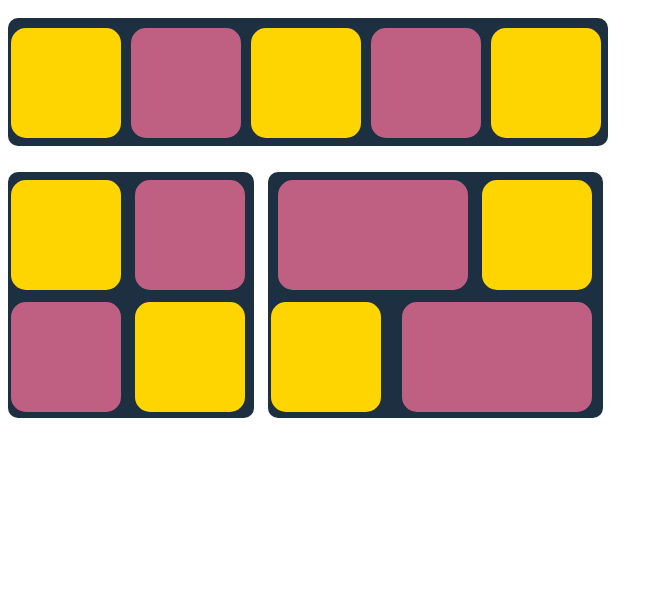
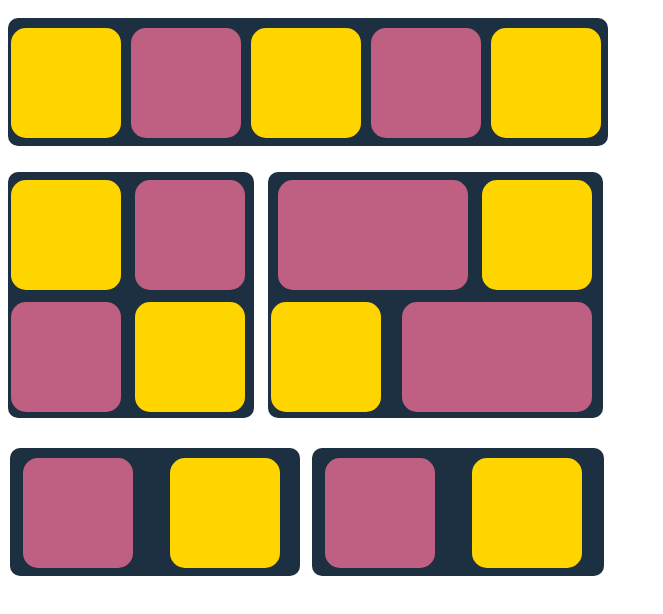
Before and after one commit to TASANMAN/Display, a plain HTML site: page index.html in a window 1280 px wide. Shown: the whole page, without its empty margins (0-663 px from the left). Drawn offline with Linux system fonts and the light colour scheme.

Commit message:
Cajas 3-4

```diff
--- a/index.html
+++ b/index.html
@@ -26,6 +26,14 @@
         <div class="pequeño" style="background-color: #ffd500"></div>
         <div class="grande" style="background-color: #bf6083"></div>
       </div>
+      <div class="duplo">
+        <div class="hermano" style="background-color: #bf6083"></div>
+        <div class="hermano" style="background-color: #ffd500"></div>
+      </div>
+    </div>
+    <div class="duplo2">
+      <div class="hermano2" style="background-color: #bf6083"></div>
+      <div class="hermano2" style="background-color: #ffd500"></div>
     </div>
   </body>
 </html>
--- a/style.css
+++ b/style.css
@@ -68,3 +68,44 @@
   margin-top: 8px;
   border-radius: 15px;
 }
+
+.duplo {
+  display: inline-block;
+  height: 128px;
+  width: 290px;
+  border-radius: 10px;
+  background-color: #1c3041;
+  margin-top: 10px;
+  margin-left: 2px;
+}
+
+.hermano {
+  display: inline-block;
+  width: 110px;
+  height: 110px;
+  margin-left: 13px;
+  margin-right: 20px;
+  margin-top: 10px;
+  border-radius: 15px;
+}
+
+.duplo2 {
+  display: inline-block;
+  height: 128px;
+  width: 292px;
+  border-radius: 10px;
+  background-color: #1c3041;
+  margin-top: 20px;
+  margin-left: -300px;
+  margin-bottom: -6px;
+}
+
+.hermano2 {
+  display: inline-block;
+  width: 110px;
+  height: 110px;
+  margin-left: 13px;
+  margin-right: 20px;
+  margin-top: 10px;
+  border-radius: 15px;
+}
```
